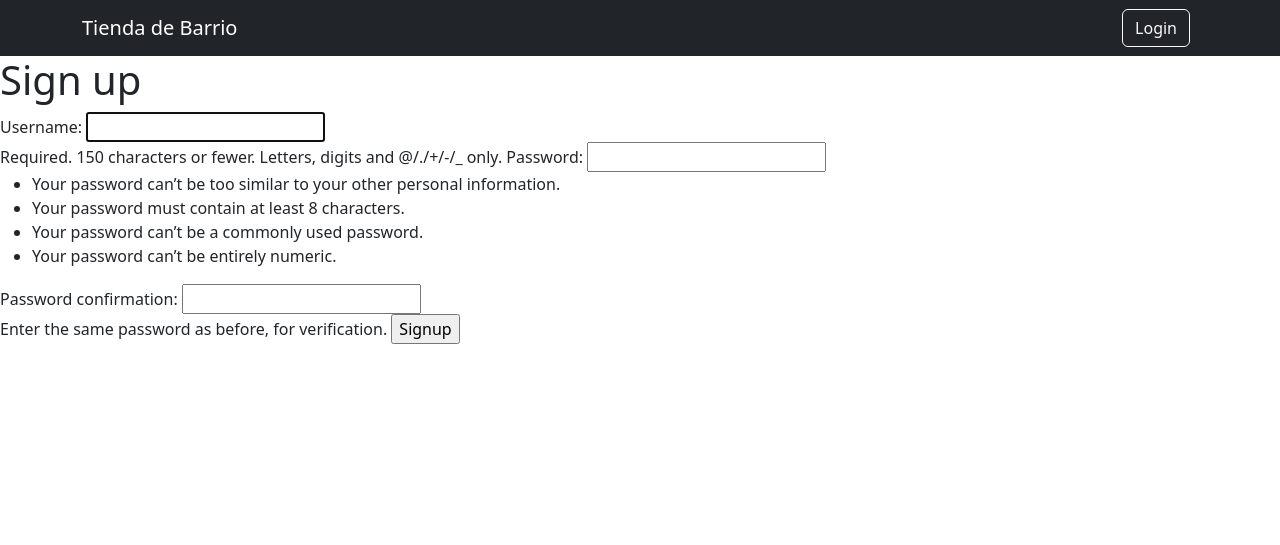
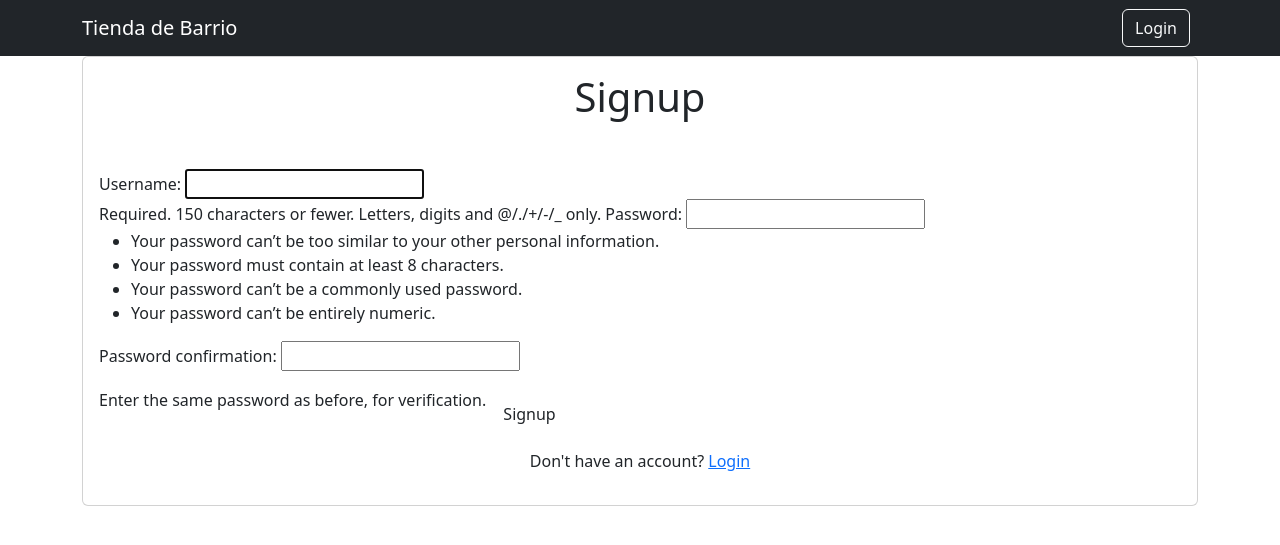
Before and after one commit to camigomezdev/tiendaDeBarrio, a Django app: page /accounts/signup/ in a window 1280 px wide. Shown: the top 545 px of the page. Run offline with Django 4.2, Linux system fonts and the light colour scheme.

Commit message:
Update signup and login styles

```diff
--- a/templates/accounts/signup.html
+++ b/templates/accounts/signup.html
@@ -1,9 +1,16 @@
 {% extends "base/base.html" %}
 {% block content %}
-<h1>Sign up</h1>
-<form action={% url 'signup' %} method="post">
-    {% csrf_token %}
-    {{ form }}
-    <input type="submit" value="Signup">
-</form>
+<div class="signup-container container">
+    <div class="card">
+        <div class="card-body">
+            <h1 class="text-center mb-5">Signup</h1>
+            <form action={% url 'signup' %} method="post">
+                {% csrf_token %}
+                {{ form }}
+                <input class="btn submit-btn btn-tomato mt-4" type="submit" value="Signup">
+            </form>
+            <p class="mt-3 text-center">Don't have an account? <a href={% url 'login' %}>Login</a></p>
+        </div>
+    </div>
+</div>
 {% endblock content %}
```
Also changed, not shown: templates/accounts/login.html (+13 -6 lines), 1 other file.
